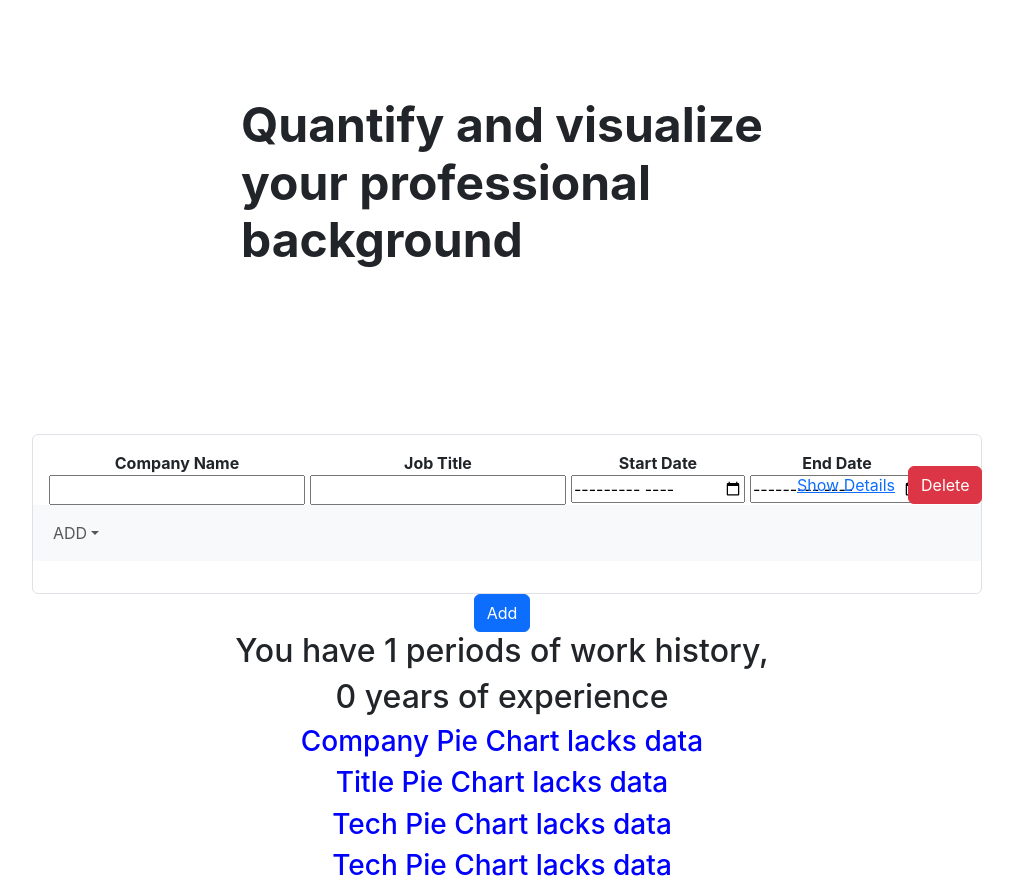
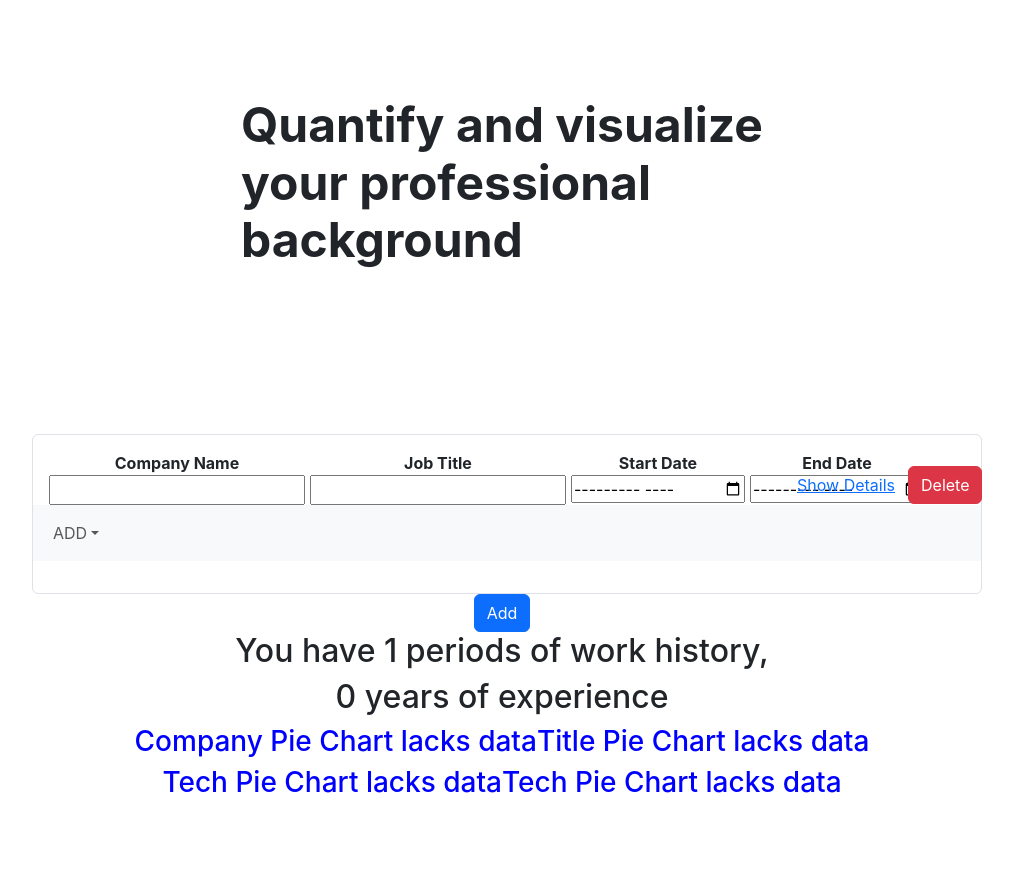
Before and after one commit to stevezkw1998/career-statistic, a React (Create React App) app: page / in a window 1280 px wide. Shown: the whole page, without its empty margins (138-1151 px from the left). After the commit the page ends 808 px from the top, so only its background shows below. Built offline with nearby package versions, Linux system fonts and the light colour scheme.

Commit message:
Pie Chart align center

```diff
--- a/src/components/PieCharts.js
+++ b/src/components/PieCharts.js
@@ -1,5 +1,6 @@
 import { useState } from "react";
 import Chart from "react-apexcharts";
+import "../styles/pieCharts.css";
 import * as helpers from "../helpers";
 
 function PieCharts(props) {
--- a/src/styles/pieCharts.css
+++ b/src/styles/pieCharts.css
@@ -3,5 +3,9 @@
   flex-wrap: wrap;
   justify-content: center;
   align-content: space-between;
+  align-self: center;
   text-align: start;
-}/*# sourceMappingURL=pieCharts.css.map */
+  width: 760px;
+}
+
+/*# sourceMappingURL=pieCharts.css.map */
--- a/src/styles/pieCharts.scss
+++ b/src/styles/pieCharts.scss
@@ -3,5 +3,7 @@
   flex-wrap: wrap;
   justify-content: center;
   align-content: space-between;
+  align-self: center;
   text-align: start;
+  width: 760px;
 }
```
Also changed, not shown: 1 other file (tests, documents, lock files or other folders).
